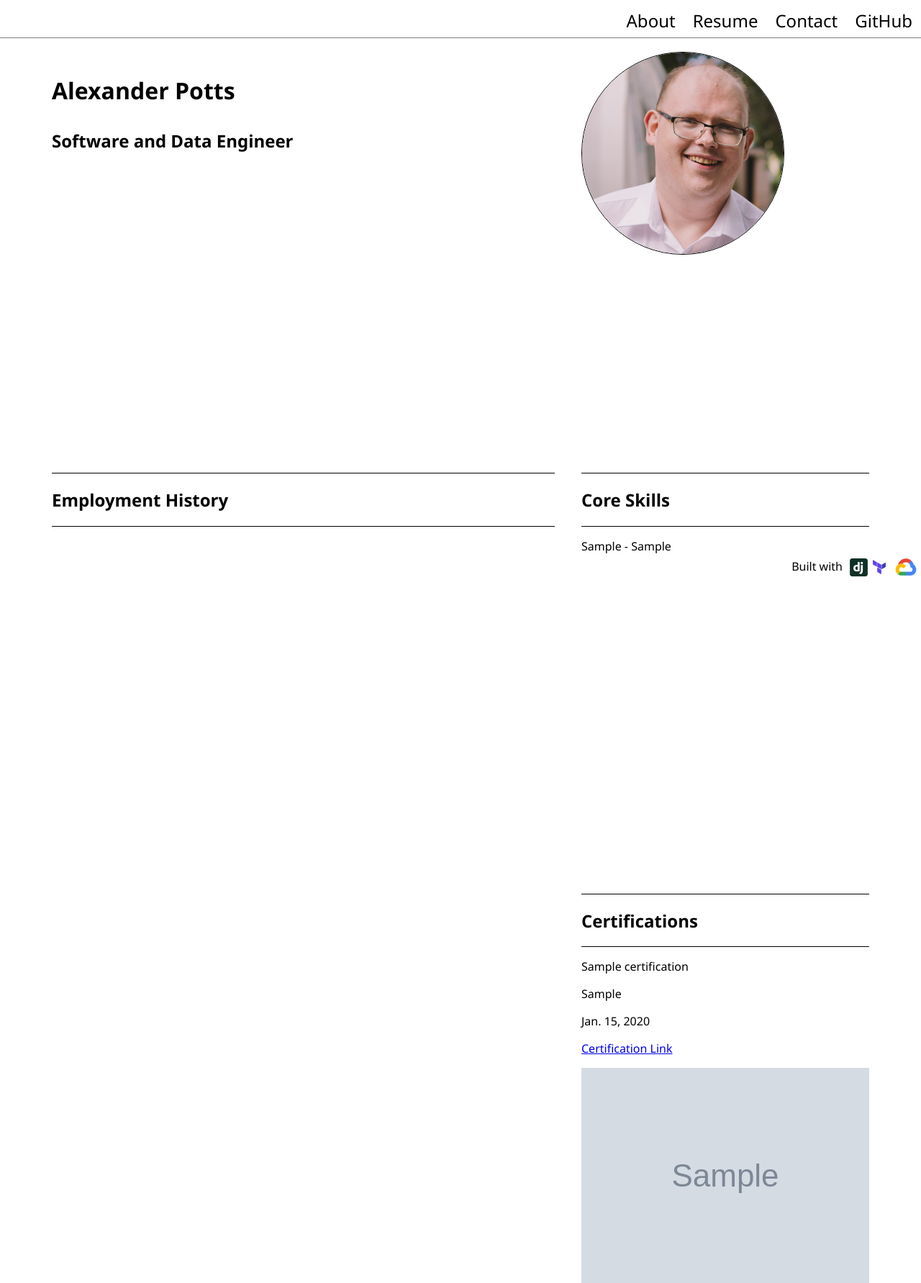
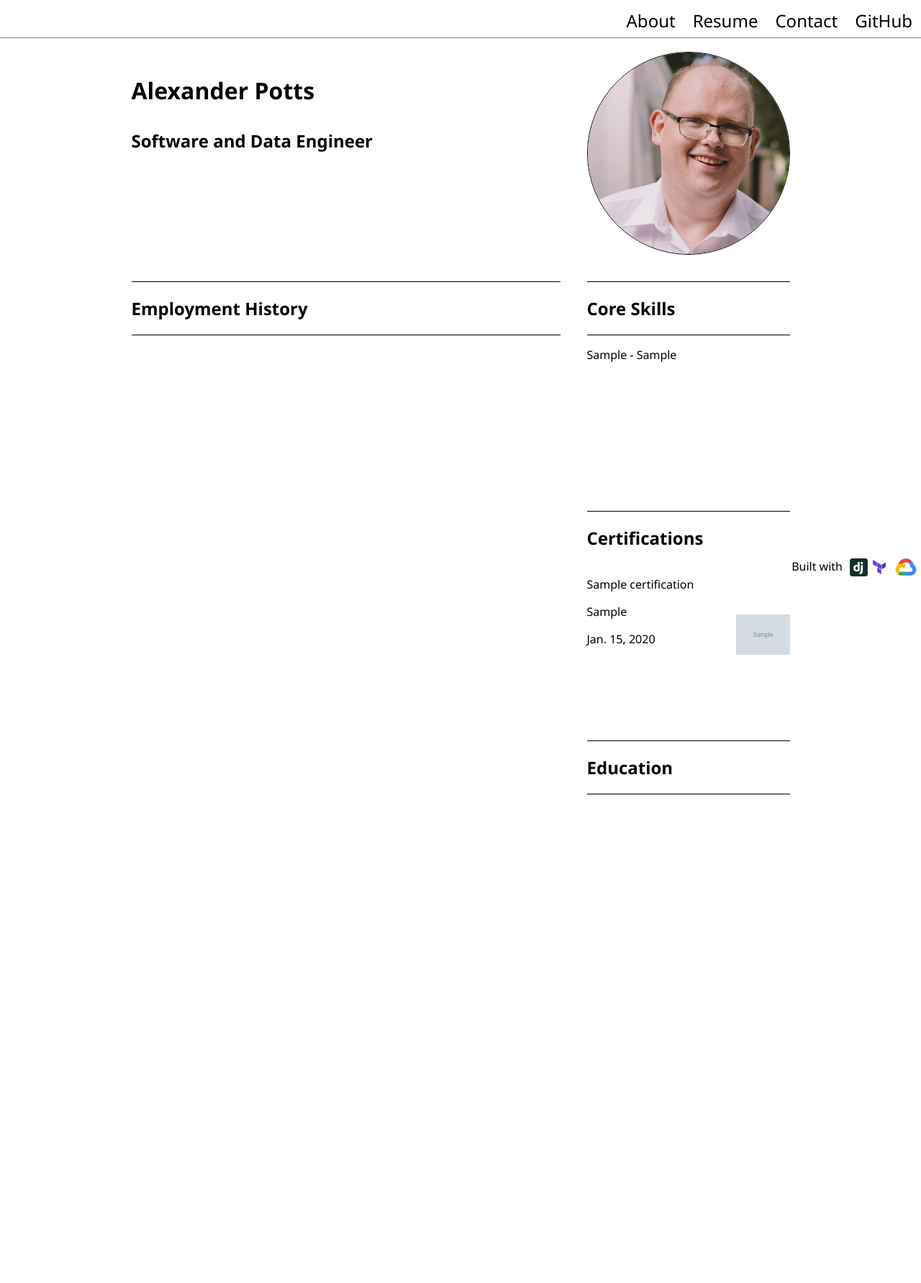
Before and after one commit to ajpotts01/ajp-cloud-resume, a Django app: page /resume in a window 1280 px wide. Shown: the top 1783 px of the page at 72% size. After the commit the page ends 1104 px from the top, so only its background shows below. Run offline with Django 4.2, Linux system fonts and the light colour scheme; tables that the repository leaves empty hold one stand-in row (values such as "Sample post"); grey boxes marked "Sample" are stand-in pictures; data that the repository does not hold is empty.

Commit message:
Most of the layout done

```diff
--- a/application/cloud_resume/urls.py
+++ b/application/cloud_resume/urls.py
@@ -14,6 +14,8 @@
     1. Import the include() function: from django.urls import include, path
     2. Add a URL to urlpatterns:  path('blog/', include('blog.urls'))
 """
+from django.conf import settings
+from django.conf.urls.static import static
 from django.contrib import admin
 from django.urls import path, include
 
@@ -22,3 +24,5 @@
     path("admin/", admin.site.urls),
     path("", view=include(arg="core.urls", namespace="core")),
 ]
+
+urlpatterns += static(settings.MEDIA_URL, document_root=settings.MEDIA_ROOT)
--- a/application/core/static/css/styles.css
+++ b/application/core/static/css/styles.css
@@ -173,6 +173,26 @@
     height: 100%;
 }
 
+.certification {
+    display: flex;
+    flex-direction: row;
+    justify-content: space-between;
+    width: 100%;
+    align-items: flex-end;
+}
+
+.cert-image {
+    max-width: 75px;
+}
+
+.cert-image img {
+    width: 100%;
+}
+
+.job-desc {
+    margin-right: 10px;
+}
+
 .name {
     grid-area: name;
     border: none;
--- a/application/core/templates/core/resume.html
+++ b/application/core/templates/core/resume.html
@@ -28,9 +28,8 @@
                 <h2>Employment History</h2>
             </div>
             {% for job in jobs %}
-            <p>{{ job.title }}</p>
-            <p>{{ job.company }}</p>
-            <p>{{ job.start_date }} - {{ job.end_date }}</p>
+            <p><strong>{{ job.title }}</strong></p>
+            <p><span class="job-desc">{{ job.company }}</span><span class="job-desc">{{ job.start_date }} - {{ job.end_date }}</span></p>
             <p>{{ job.description }}</p>
             {% endfor %}
         </section>
@@ -39,11 +38,16 @@
                 <h2>Certifications</h2>
             </div>
             {% for cert in certs %}
-            <p>{{ cert.title }}</p>
-            <p>{{ cert.issued_by }}</p>
-            <p>{{ cert.issued_date }}</p>
-            <p><a href="{{ cert.url }}">Certification Link</a></p>
-            <img src="{{ cert.image.url }}"/>
+            <div class="certification">
+                <div class="cert-details">
+                    <p>{{ cert.title }}</p>
+                    <p>{{ cert.issued_by }}</p>
+                    <p>{{ cert.issued_date }}</p>
+                </div>
+                <div class="cert-media">
+                    <div class="cert-image"><a href="{{ cert.url }}" target="_blank"><img src="{{ cert.image.url }}"/></a></div>
+                </div>
+            </div>
             {% endfor %}
         </section>
         <section class="grid-area education">
```
Also changed, not shown: application/cloud_resume/settings.py (+7 -0 lines), application/media/certs/images/gcpde.png (renamed from application/certs/images/gcpde.png).
